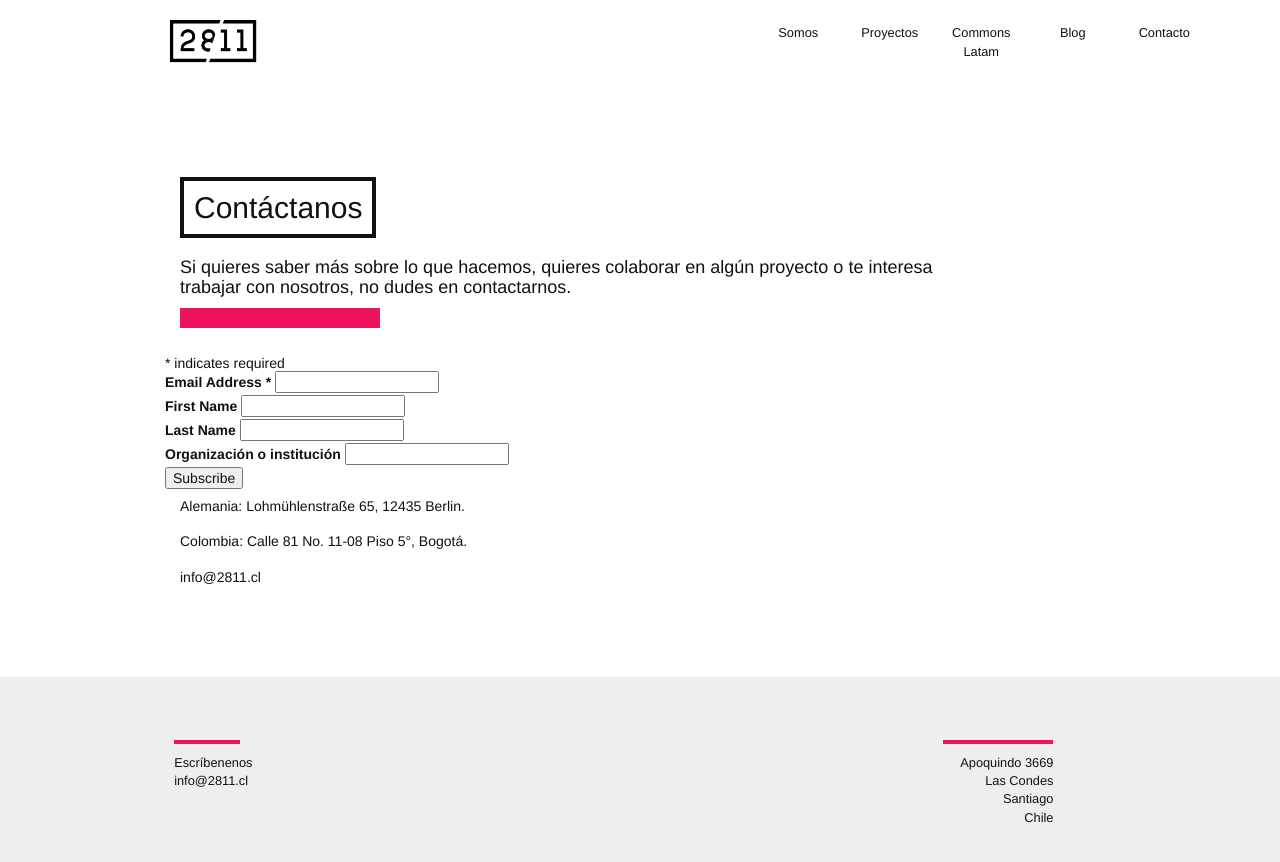
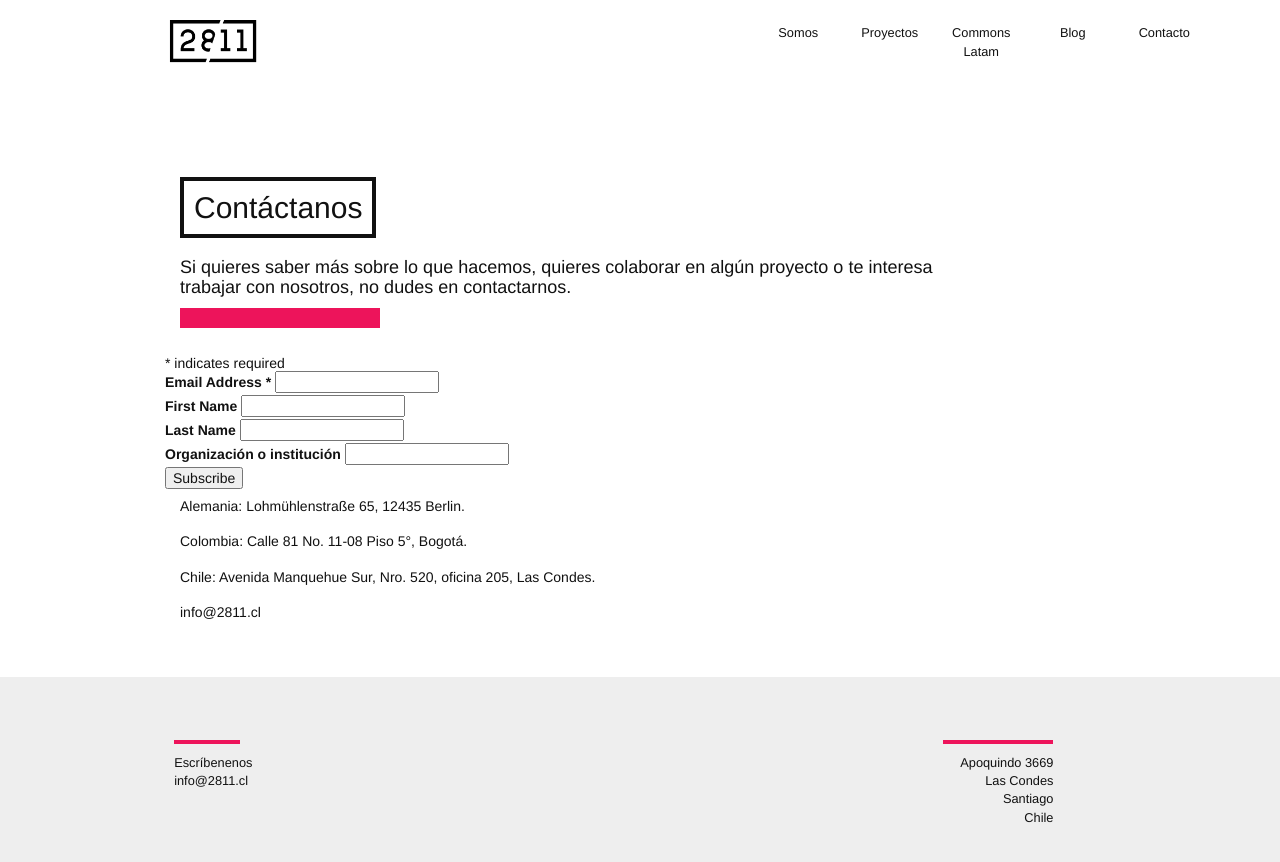
Before and after one commit to 2811Chile/2811Chile.github.io, a Jekyll site: the page built from contacto.md, in a window 1280 px wide. Shown: the top 862 px of the page. Built offline with Jekyll 4.4.1, drawn with Linux system fonts in a browser that asks for light colours; nearby versions of some CDN libraries; some web fonts are replaced; comment, search, counter and statistics services are not loaded.

Commit message:
Updated Contacto

```diff
--- a/contacto.md
+++ b/contacto.md
@@ -3,9 +3,9 @@ title: Contacto
 permalink: "/contacto/"
 descripcion: 'Si quieres saber más sobre lo que hacemos, quieres colaborar en algún
   proyecto o te interesa trabajar con nosotros, no dudes en contactarnos. '
-direccion: 'Alemania: Lohmühlenstraße 65, 12435 Berlin.'
+direccion1: 'Alemania: Lohmühlenstraße 65, 12435 Berlin.'
 telefono: 'Colombia: Calle 81 No. 11-08 Piso 5°, Bogotá.'
-telefono2: 'Chile: Avenida Manquehue Sur, Nro. 520, oficina 205, Las Condes.'
+direccion2: 'Chile: Avenida Manquehue Sur, Nro. 520, oficina 205, Las Condes.'
 email: info@2811.cl
 layout: default
 ---
@@ -64,10 +64,13 @@ layout: default
     </div>
     <div class="row">
       <h5 class="col-xs-10">
-        {{ page.direccion }}
+        {{ page.direccion1 }}
       </h5>
       <h5 class="col-xs-10">
         {{ page.telefono }}
+      </h5>
+      <h5 class="col-xs-10">
+        {{ page.direccion2 }}
       </h5>
       <h5 class="col-xs-10">
         <a href="mailto:{{ page.email }}">{{ page.email }}</a>
```
